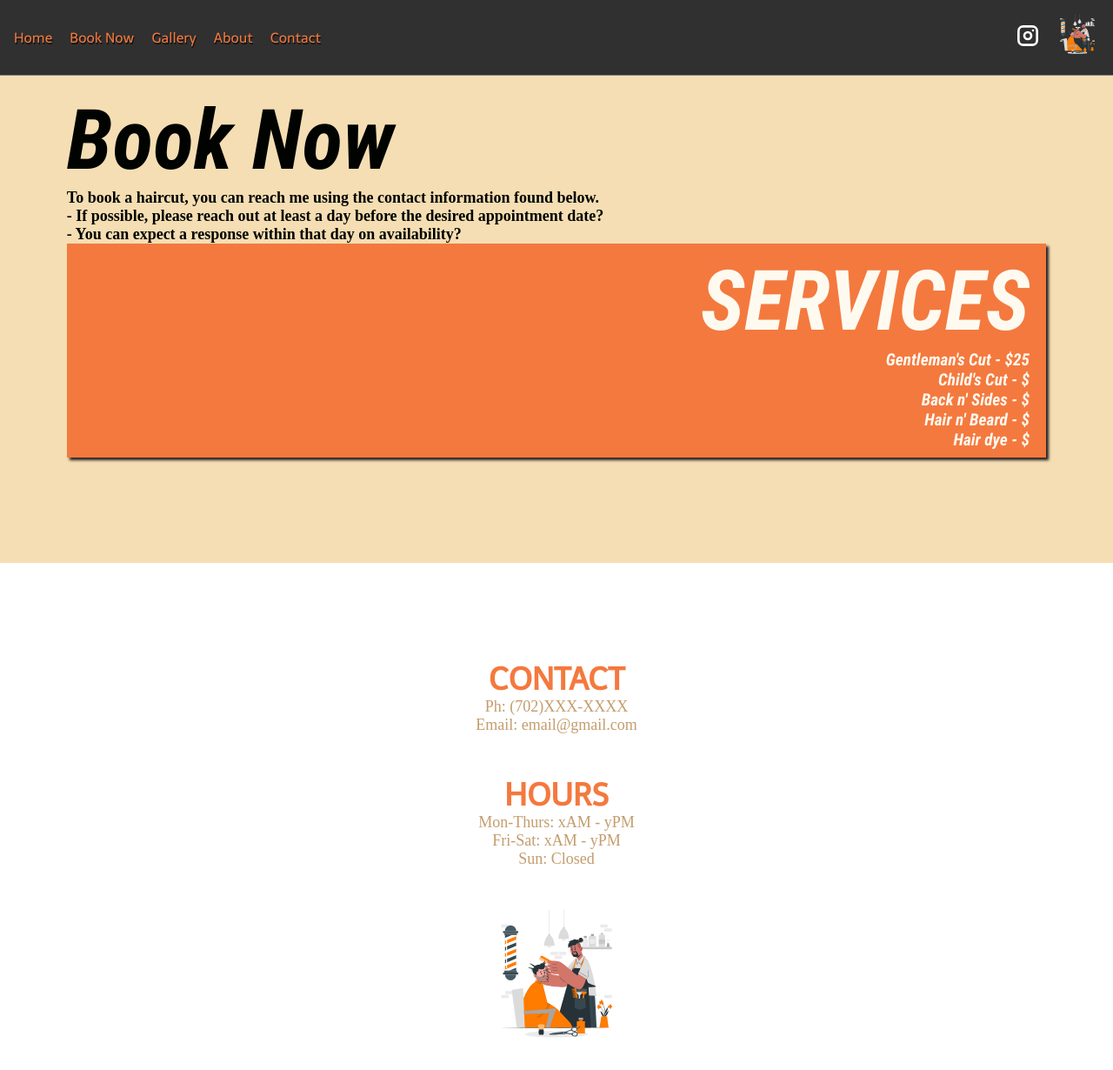
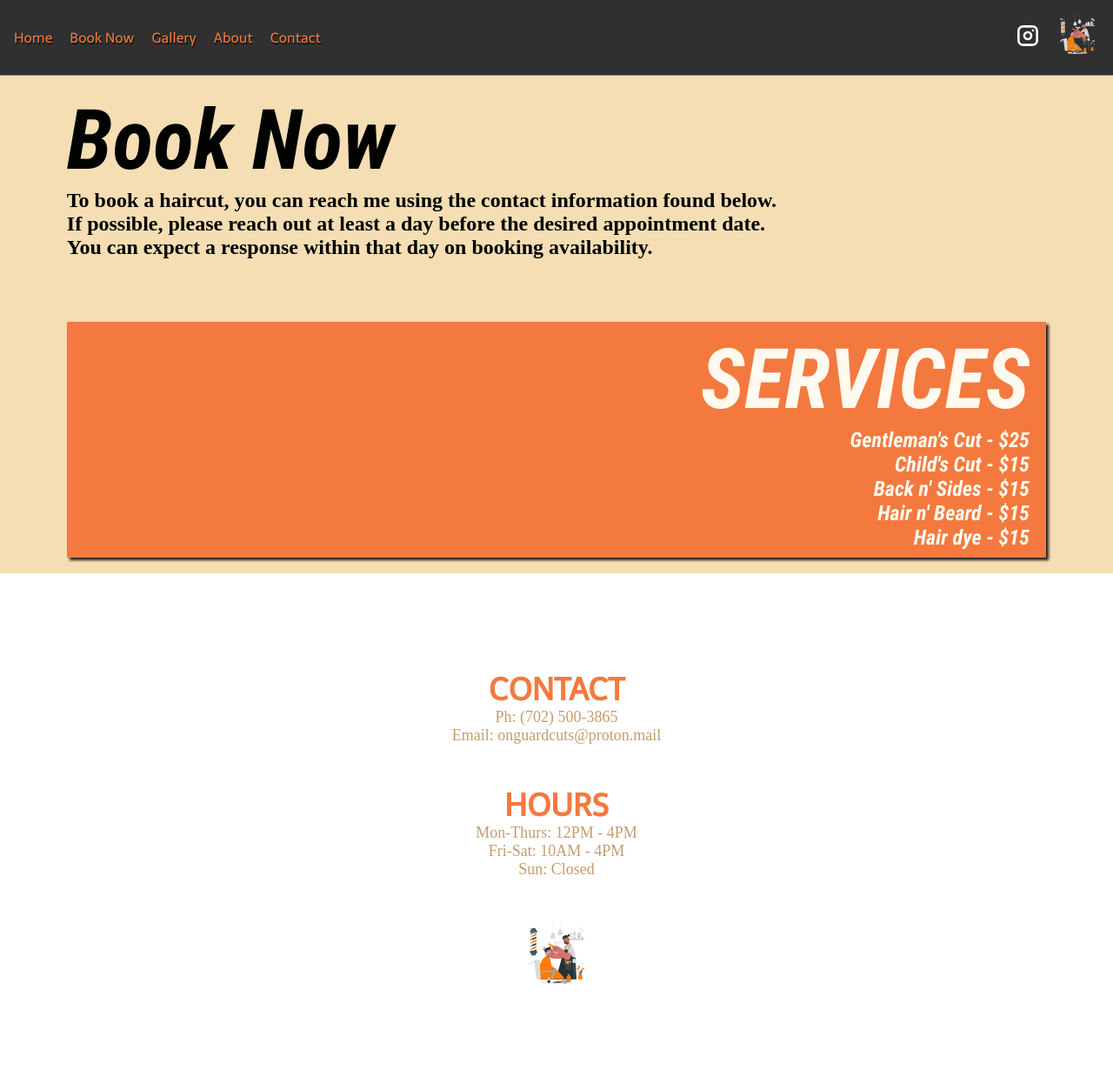
Before and after one commit to avilldaniel/barbershop-ariel, a Next.js app: page /book in a window 1280 px wide. Shown: the top 1230 px of the page at 87% size. Built offline with nearby package versions, Linux system fonts and the light colour scheme; a web font is replaced by a local one.

Commit message:
style: fin

```diff
--- a/src/components/Footer.tsx
+++ b/src/components/Footer.tsx
@@ -12,8 +12,9 @@ const Footer = () => {
           <h1>
             CONTACT <br />
           </h1>
-          Ph: (702)XXX-XXXX <br />
-          Email: email@gmail.com
+          {/* Ph: (702)XXX-XXXX <br /> */}
+          Ph: (702) 500-3865 <br />
+          Email: onguardcuts@proton.mail
         </div>
 
         {/* Hours */}
@@ -21,8 +22,8 @@ const Footer = () => {
           <h1>
             HOURS <br />
           </h1>
-          Mon-Thurs: xAM - yPM <br />
-          Fri-Sat: xAM - yPM <br />
+          Mon-Thurs: 12PM - 4PM <br />
+          Fri-Sat: 10AM - 4PM <br />
           Sun: Closed
         </div>
 
--- a/src/pages/book.tsx
+++ b/src/pages/book.tsx
@@ -9,9 +9,11 @@ const Book = () => {
           <p>
             To book a haircut, you can reach me using the contact information
             found below.
-            <br />- If possible, please reach out at least a day before the
-            desired appointment date?
-            <br />- You can expect a response within that day on availability?
+            <br />
+            If possible, please reach out at least a day before the desired
+            appointment date.
+            <br />
+            You can expect a response within that day on booking availability.
           </p>
         </div>
 
@@ -19,10 +21,10 @@ const Book = () => {
           <header>SERVICES</header>
           <ul>
             <li>Gentleman{`'`}s Cut - $25</li>
-            <li>Child{`'`}s Cut - $</li>
-            <li>Back n{`'`} Sides - $</li>
-            <li>Hair n{`'`} Beard - $</li>
-            <li>Hair dye - $</li>
+            <li>Child{`'`}s Cut - $15</li>
+            <li>Back n{`'`} Sides - $15</li>
+            <li>Hair n{`'`} Beard - $15</li>
+            <li>Hair dye - $15</li>
           </ul>
         </div>
       </div>
--- a/src/styles/About.module.css
+++ b/src/styles/About.module.css
@@ -4,10 +4,18 @@
 }
 
 .content {
+  /* border: 1px solid pink; */
   display: flex;
-  flex-direction: column;
   align-items: center;
   justify-content: center;
+}
+
+.imgwrapper {
+  position: relative;
+}
+
+.imgwrapper img {
+  object-fit: contain;
 }
 
 .text {
@@ -21,6 +29,55 @@
   animation: transitionIn 500ms;
 }
 
+@media (max-width: 50em) {
+  .content {
+    flex-direction: column;
+  }
+
+  .imgwrapper {
+    height: 30em;
+    width: 24em;
+  }
+}
+
+@media (min-width: 50em) {
+  .content {
+    margin-top: 4em;
+  }
+
+  .imgwrapper {
+    /* border: 1px solid magenta; */
+    height: 30em;
+    width: 50%;
+  }
+
+  .text {
+    /* border: 1px solid lightcoral; */
+    font-size: var(--fs-600);
+    width: 50%;
+    padding: 7% 6% 3% 2%;
+  }
+}
+
+@media (min-width: 70em) {
+  .imgwrapper {
+    /* border: 1px solid magenta; */
+    height: 40em;
+  }
+}
+
+@media (min-width: 105em) {
+  .imgwrapper {
+    /* border: 1px solid khaki; */
+    height: 45em;
+    width: 35%;
+  }
+
+  .text {
+    font-size: 1.4rem;
+  }
+}
+
 @keyframes transitionIn {
   from {
     opacity: 0;
--- a/src/styles/Book.module.css
+++ b/src/styles/Book.module.css
@@ -6,9 +6,13 @@
   color: var(--clr-black);
   font-family: var(--ff-heading);
   font-size: var(--fs-600);
+
+  display: flex;
+  align-items: center;
 }
 
 .container h1 {
+  /* border: 1px solid blueviolet; */
   font-family: var(--ff-title);
   font-size: var(--fs-xl);
   font-size: clamp(var(--fs-xl), 13vw, 6rem);
@@ -18,10 +22,14 @@
 .content {
   /* border: 1px solid blueviolet; */
   display: flex;
+  flex-direction: column;
   justify-content: space-evenly;
-  flex-direction: column;
+  gap: 3em;
 
+  margin: auto;
   height: 100%;
+  width: 100%;
+  max-width: 90em;
 
   animation: transitionIn 500ms;
 }
@@ -48,6 +56,22 @@
   font-size: clamp(var(--fs-600), 13vw, 1.2rem);
 }
 
+@media (min-width: 60em) {
+  .book-now p, .book-serv li {
+    font-size: x-large;
+  }
+
+  .content {
+    gap: 4em;
+  }
+}
+
+@media (min-width: 90em) {
+  .content {
+    gap: 7em;
+  }
+}
+
 @keyframes transitionIn {
   from {
     opacity: 0;
--- a/src/styles/Contact.module.css
+++ b/src/styles/Contact.module.css
@@ -1,5 +1,4 @@
 .container {
-  max-width: 155em;
   margin: auto;
 }
 
@@ -15,7 +14,7 @@
 
   animation: transitionIn 500ms;
 
-  height: 35em;
+  min-height: 70vh;
 }
 
 .form {
--- a/src/styles/Footer.module.css
+++ b/src/styles/Footer.module.css
@@ -56,7 +56,7 @@
     /* background-color: aqua; */
     grid-area: l;
     width: 80%;
-    height: 20vh;
+    height: 10vh;
     margin: auto;
   }
 
--- a/src/styles/Gallery.module.css
+++ b/src/styles/Gallery.module.css
@@ -4,29 +4,88 @@
 
   font-family: var(--ff-title);
   font-size: 1.5rem;
+
+  /* display: flex; */
+  /* flex-direction: column; */
+  /* justify-content: center; */
+  /* align-items: center; */
 }
 
 .content {
+  /* border: 1px solid cadetblue; */
   display: grid;
   grid-template-columns: repeat(4, 1fr);
   gap: .5em;
   align-items: center;
+  margin: auto;
+
+  max-width: 60em;
+  padding: 0 .5em;
+
+  position: relative;
+  height: 20em;
+}
+
+.content img {
+  object-fit: contain;
+  object-fit: cover;
+  border-radius: 50px 15px;
+  margin: auto;
 }
 
 .container>h1 {
+  /* border: 1px solid cadetblue; */
   text-align: center;
   padding: .3em 0 .7em;
+  animation: transitionIn 500ms;
 }
 
-@media (max-width: 398px) {
+/* @media (max-width: 398px) { */
+@media (max-width: 38em) {
   .content {
     grid-template-columns: 1fr 1fr;
-    padding: 0 .5em;
+    /* padding: 0 .5em; */
   }
 }
 
-@media (min-width: 400px) {
+@media (min-width: 38em) {
   .content {
     grid-template-columns: 1fr 1fr 1fr;
+    row-gap: 40px;
+    height: 20em;
+  }
+
+  .content img {
+    width: 200px;
+    height: 200px;
   }
 }
+
+@media (min-width: 90em) {
+  .content {
+    grid-template-columns: 1fr 1fr 1fr;
+    row-gap: 40px;
+    height: 36em;
+  }
+
+  .content img {
+    width: 250px;
+    height: 250px;
+  }
+
+  .container>h1 {
+    margin-top: .5em;
+  }
+}
+
+@keyframes transitionIn {
+  from {
+    opacity: 0;
+    transform: rotateX(-10deg);
+  }
+
+  to {
+    opacity: 1;
+    transform: rotateX(0);
+  }
+}
```
Also changed, not shown: src/pages/about.tsx (+25 -14 lines), src/pages/gallery.tsx (+8 -2 lines).
